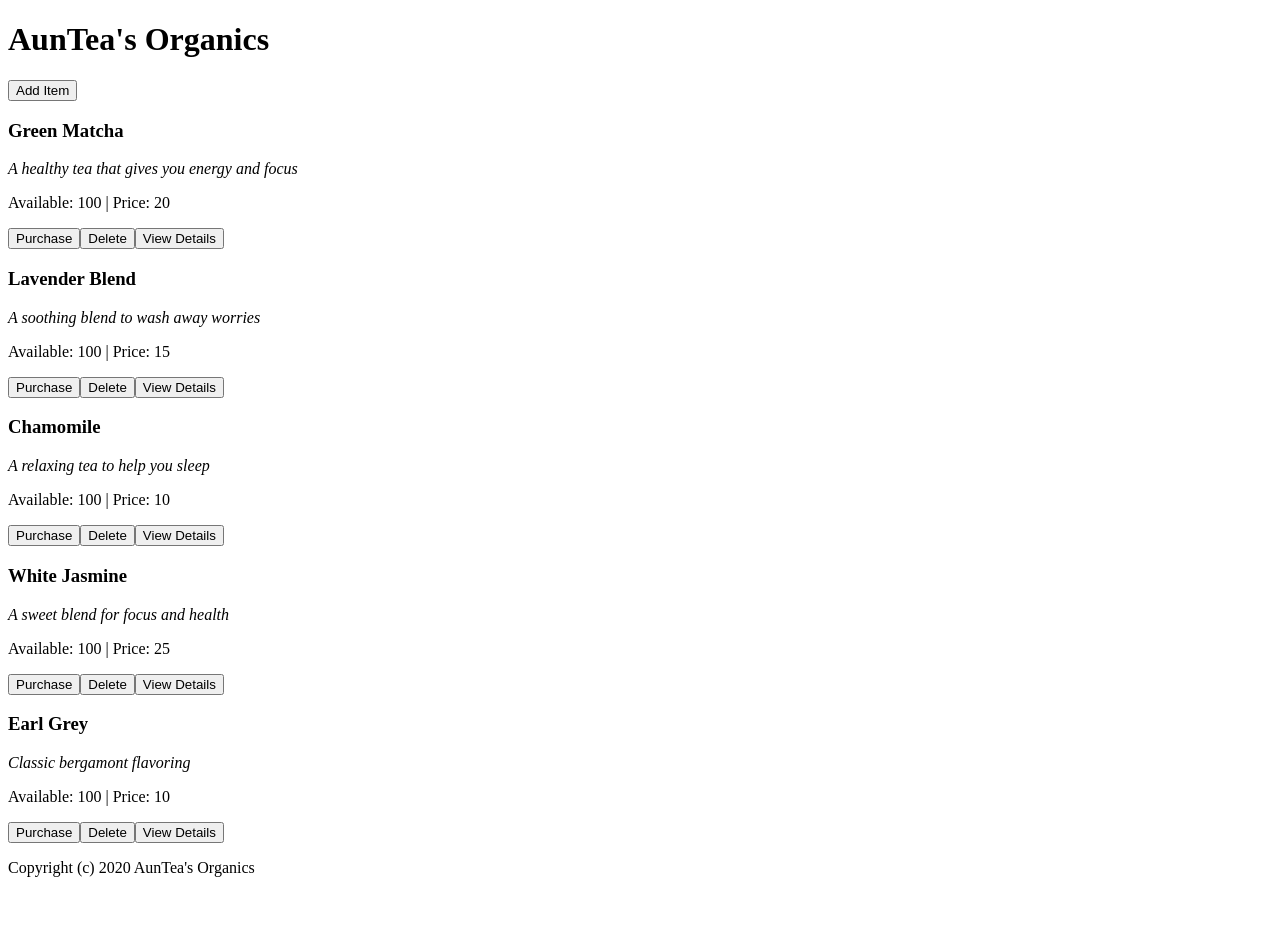
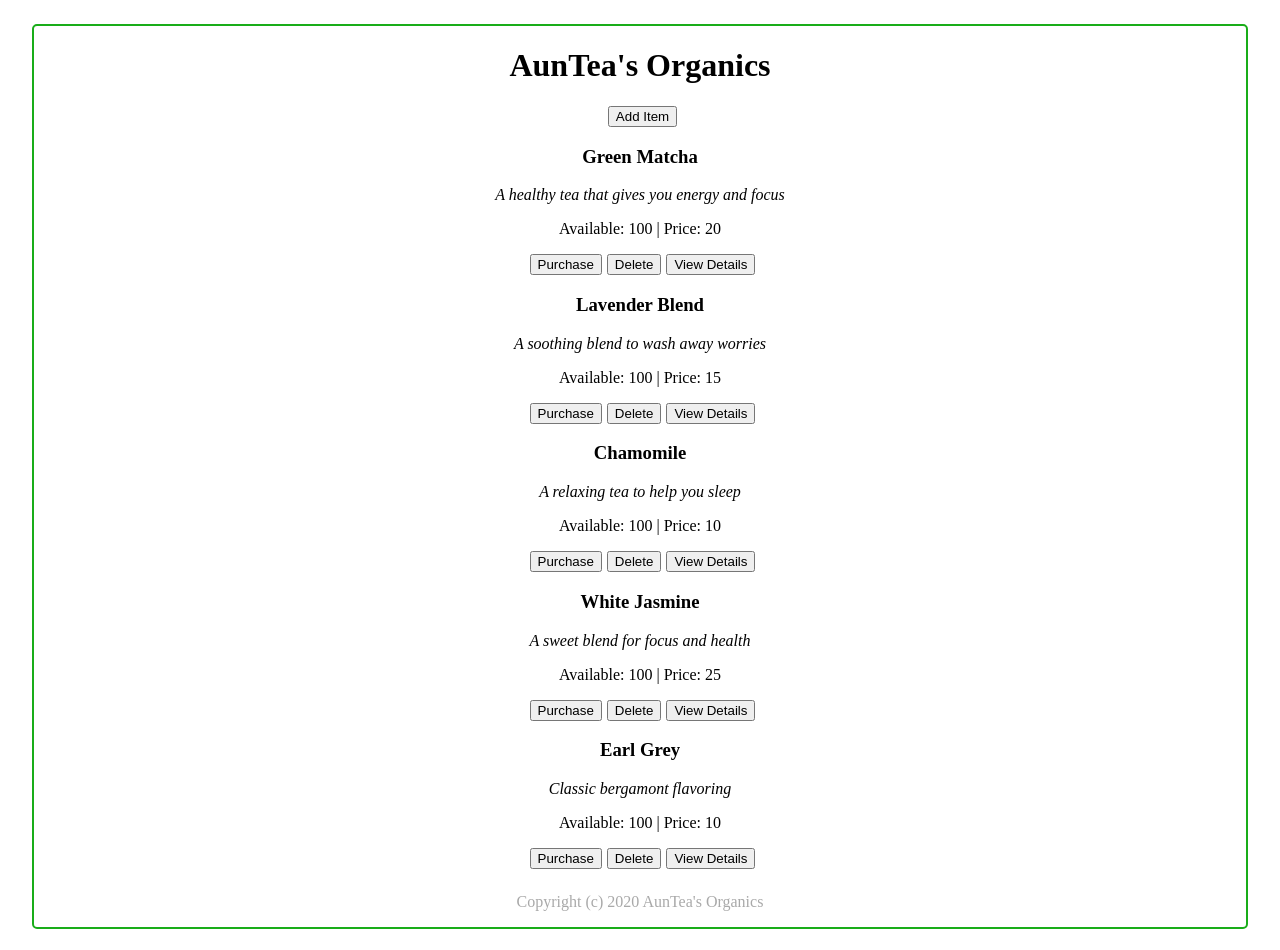
Before and after one commit to wrunion/epicodus-react-project, a React (Create React App) app: page / in a window 1280 px wide. Shown: the top 950 px of the page. Before the commit the page ends 893 px from the top, so only its background shows below. Built offline with nearby package versions, Linux system fonts and the light colour scheme.

Commit message:
Add menu styling.

```diff
--- /dev/null
+++ b/src/components/App.css
@@ -0,0 +1,38 @@
+.ItemDetailView {
+  border: 1px lightgrey solid;
+  border-radius: 5px;
+  font-size: 110%;
+}
+
+.App {
+  text-align: center;
+  border: 2px rgb(25, 173, 25) solid;
+  border-radius: 5px;
+  margin: 1.5em;
+}
+
+button {
+  margin-left: 5px;
+}
+
+.grid-container {
+  display: grid;
+  grid-template-columns: 1fr 1fr 1fr;
+  grid-template-rows: 0.6fr 2fr 0.4fr;
+  gap: 1px 1px;
+  grid-template-areas: "App-Header App-Header App-Header" "App-Side-Bar App-Item-Display App-Item-Display" "App-Footer App-Footer App-Footer";
+  height: 100vh;
+}
+
+.App-Item-Display { grid-area: App-Item-Display; }
+
+.App-Side-Bar { grid-area: App-Side-Bar; }
+
+.App-Header { grid-area: App-Header; }
+
+.App-Footer { grid-area: App-Footer; }
+
+.Footer {
+  color: darkgrey;
+  margin-top: 1.5em;
+}
--- a/src/components/App.js
+++ b/src/components/App.js
@@ -1,5 +1,6 @@
 import React from 'react';
 import ItemControl from './ItemControl';
+import './App.css';
 
 function App() {
   return (
--- a/src/index.css
+++ /dev/null
@@ -1,5 +0,0 @@
-.ItemDetailView {
-  border: 1px lightgrey solid;
-  border-radius: 5px;
-  font-size: 110%;
-}
--- a/src/index.js
+++ b/src/index.js
@@ -2,7 +2,6 @@ import React from 'react';
 import ReactDOM from 'react-dom';
 import App from './components/App';
 import * as serviceWorker from './serviceWorker';
-import './index.css';
 
 ReactDOM.render(
   <React.StrictMode>
```
